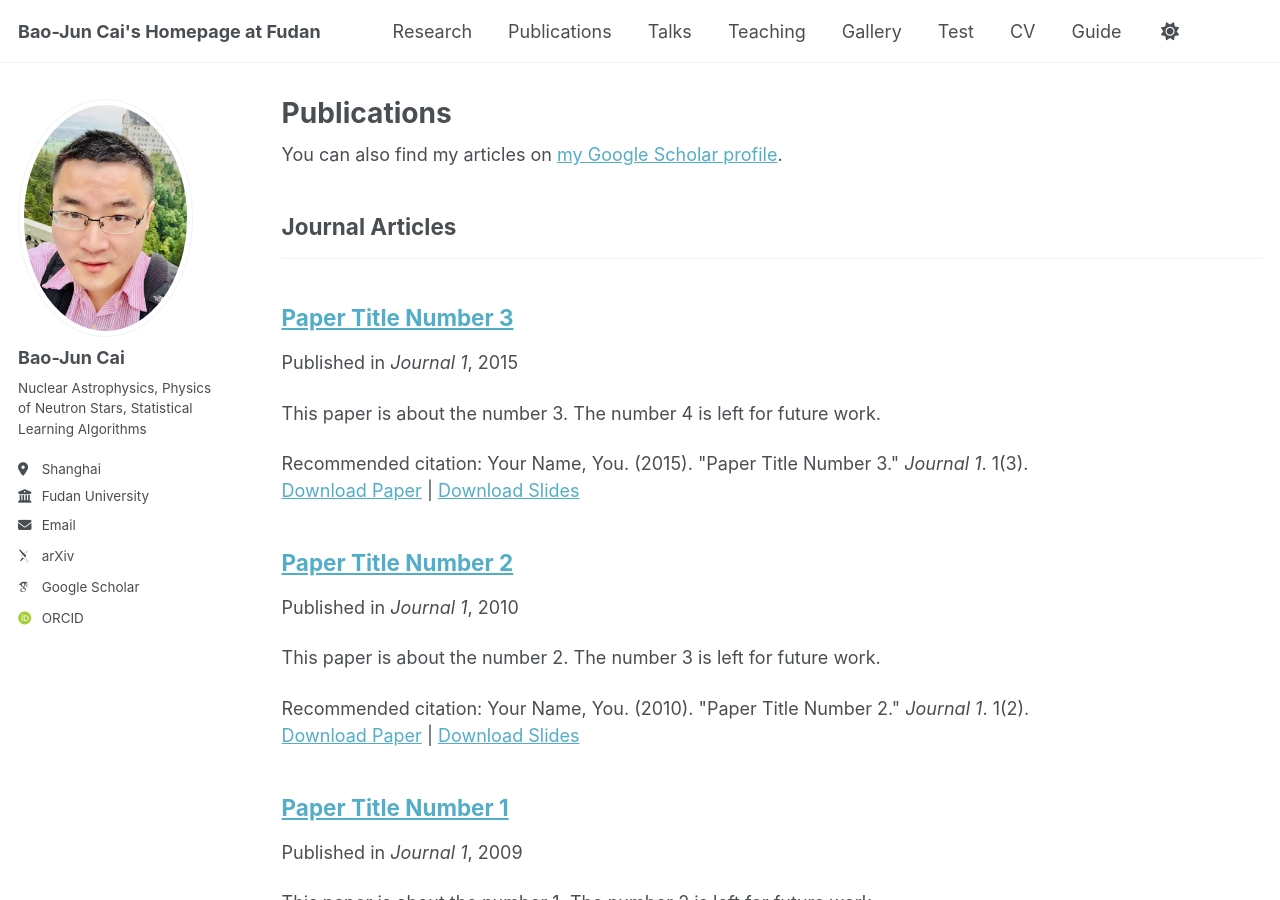
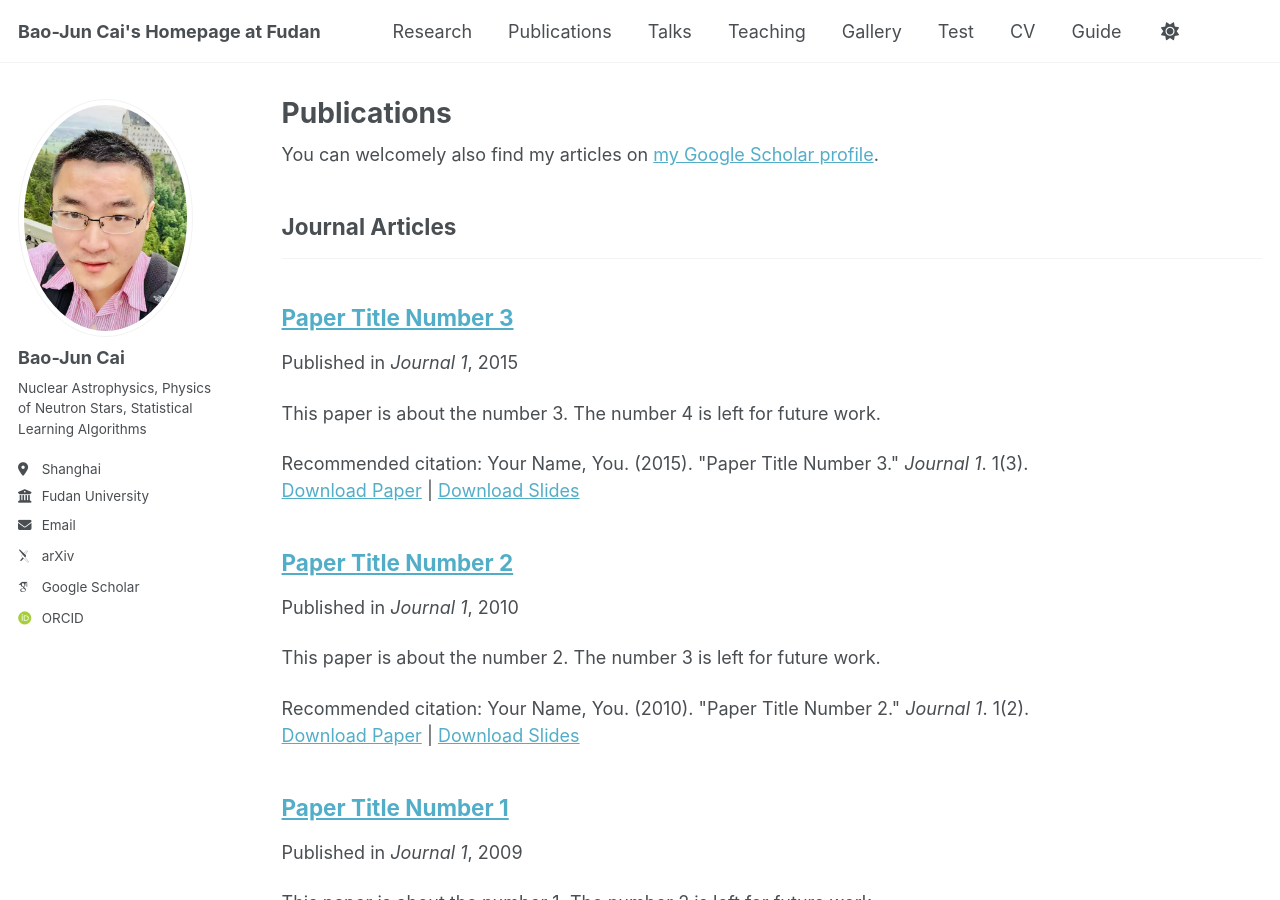
Before and after one commit to bjcai-phys/bjcai-phys.github.io, a Jekyll site: the page built from _pages/publications.html, in a window 1280 px wide and 900 px high. Built offline with Jekyll 4.4.1, drawn with Linux system fonts in a browser that asks for light colours; some web fonts are replaced.

Commit message:
Update publications.html

```diff
--- a/_pages/publications.html
+++ b/_pages/publications.html
@@ -6,7 +6,7 @@
 ---
 
 {% if site.author.googlescholar %}
-  <div class="wordwrap">You can also find my articles on <a href="{{site.author.googlescholar}}">my Google Scholar profile</a>.</div>
+  <div class="wordwrap">You can welcomely also find my articles on <a href="{{site.author.googlescholar}}">my Google Scholar profile</a>.</div>
 {% endif %}
 
 {% include base_path %}
```
